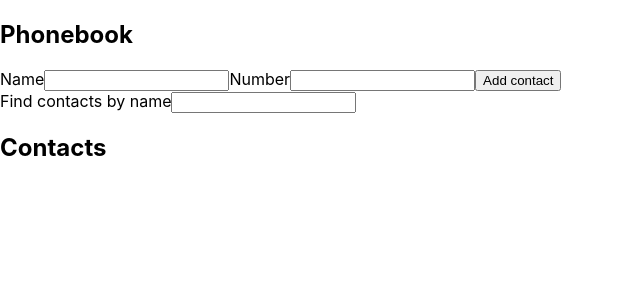
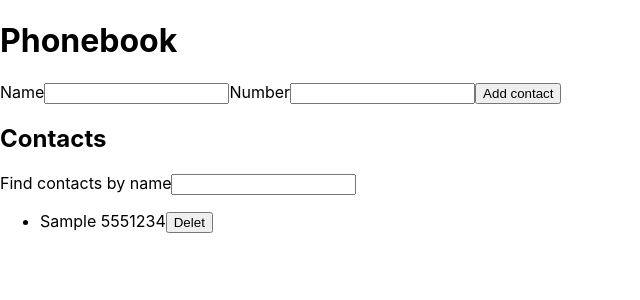
Before and after one commit to LysovMaxim/goit-react-hw-02-phonebook, a React (Create React App) app: page / in a window 1280 px wide. Both pictures are taken after typing "Sample", "5551234" into the empty fields and a click on the button "Add contact". Shown: the top 300 px of the page, without its empty margins (0-640 px from the left). Built offline with nearby package versions, Linux system fonts and the light colour scheme.

Commit message:
Пофіксив код

```diff
--- a/src/components/App.jsx
+++ b/src/components/App.jsx
@@ -1,13 +1,57 @@
 import { Component } from 'react';
-import { Form } from './Form/Form';
+import { Contacts } from './Contacts/Contacts';
+import { Filter } from './Filter/Filter';
+import { Forma } from './Forma/Forma';
+import { nanoid } from 'nanoid';
 
 export class App extends Component {
+  state = {
+    contacts: [],
+    filter: '',
+  };
+
+  getVisibleContacts = () => {
+    const normalizedFilter = this.state.filter.toLowerCase();
+    return this.state.contacts.filter(contact =>
+      contact.name.toLowerCase().includes(normalizedFilter)
+    );
+  };
+
+  changeFilter = event => {
+    this.setState({ filter: event.currentTarget.value });
+  };
+
+  addContacts = (name, number) => {
+    const contact = {
+      id: nanoid(),
+      name,
+      number,
+    };
+    this.setState(pravState => {
+      return { contacts: [contact, ...pravState.contacts] };
+    });
+  };
+
+  deleteContact = (contactId) => {
+    this.setState(prevState =>({contacts: prevState.contacts.filter(contact => contact.id !== contactId)})
+
+    )
+  };
 
   render() {
+    const visiblContacts = this.getVisibleContacts();
+
     return (
-      <>
-        <Form/>
-      </>
+      <div>
+        <h1>Phonebook</h1>
+        <Forma onSubmit={this.addContacts} arr={this.state.contacts} />
+        <h2>Contacts</h2>
+        <Filter value={this.state.filter} onChange={this.changeFilter} />
+        <Contacts
+          contacts={visiblContacts}
+          onDeleteContacts={this.deleteContact}
+        />
+      </div>
     );
   }
 }
--- a/src/components/Contacts/Contacts.jsx
+++ b/src/components/Contacts/Contacts.jsx
@@ -1,12 +1,12 @@
-export const Contacts = ({ contacts}) => {
+export const Contacts = ({ contacts,onDeleteContacts}) => {
   return (
     <>
-      <h2>Contacts</h2>
       <ul>
         {contacts.map(el => {
           return (
             <li key={el.id}>
               {el.name} <span>{el.number}</span>
+              <button type="button" onClick={()=> onDeleteContacts(el.id)}>Delet</button>
             </li>
           );
         })}
--- a/src/components/Form/Form.jsx
+++ /dev/null
@@ -1,35 +0,0 @@
-import { Component } from 'react';
-import { Contacts } from '../Contacts/Contacts';
-import { Filter } from '../Filter/Filter'
-import { Forma } from "../Forma/Forma"
-
-
-export class Form extends Component {
-  state = {
-    contacts: [],
-    filter: '',
-  };
-
-  getVisibleContacts = () => {
-    const normalizedFilter = this.state.filter.toLowerCase();
-    return this.state.contacts.filter(contact =>
-      contact.name.toLowerCase().includes(normalizedFilter)
-    );
-  };
-
-    changeFilter = event => {
-    this.setState({ filter: event.currentTarget.value });
-  };
-
-  render() {
-    const visiblContacts = this.getVisibleContacts();
-
-    return (
-      <>
-        <Forma contacts={this.state.contacts}/>
-        <Filter value={this.state.filter} onChange={this.changeFilter} />
-        <Contacts contacts={visiblContacts} />
-      </>
-    );
-  }
-}
--- a/src/components/Forma/Forma.jsx
+++ b/src/components/Forma/Forma.jsx
@@ -1,5 +1,4 @@
 import { Component } from 'react';
-import { nanoid } from 'nanoid';
 
 export class Forma extends Component {
   state = {
@@ -9,13 +8,14 @@
 
   hendleSubmit = event => {
     event.preventDefault();
-    this.props.contacts.push({
-      id: nanoid(),
-      name: this.state.name,
-      number: this.state.number,
-    });
-
+    const nameContacts = this.props.arr.map(el => el.name.toLowerCase());
+    if (nameContacts.includes(this.state.name.toLowerCase())) {
+      alert(`${this.state.name} is in your contacts`);
+    } else {
+      this.props.onSubmit(this.state.name, this.state.number);
       this.reset();
+    }
+    console.log(nameContacts)
   };
 
   hendleNameTelChange = event => {
@@ -30,7 +30,6 @@
   render() {
     return (
       <>
-                <h2>Phonebook</h2>
         <form onSubmit={this.hendleSubmit}>
           <label>
             Name
@@ -58,8 +57,8 @@
             />
           </label>
           <button type="submit">Add contact</button>
-                </form></>
-
-        )
+        </form>
+      </>
+    );
   }
 }
```
Lines whose indentation alone changed are shown as unchanged.
